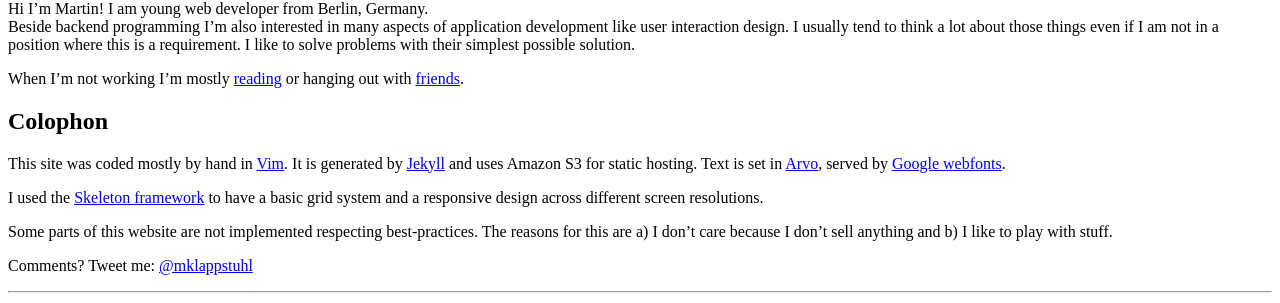
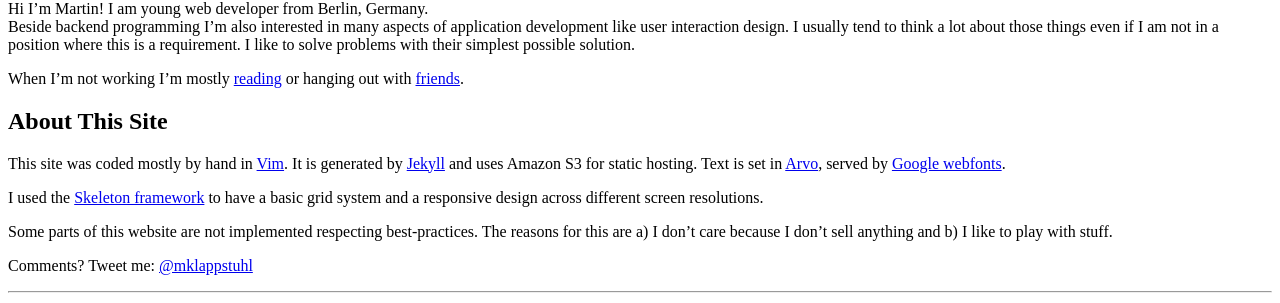
Before and after one commit to martinklepsch/martinklepsch.org, a Jekyll site: the page built from about.markdown, in a window 1280 px wide. Shown: the part 285-588 px from the top of the page. Built offline with Jekyll 4.4.1, drawn with Linux system fonts in a browser that asks for light colours.

Commit message:
be less nerdy

```diff
--- a/about.markdown
+++ b/about.markdown
@@ -12,7 +12,7 @@ I like to solve problems with their simplest possible solution.
 When I'm not working I'm mostly [reading](http://www.readability.com/mklappstuhl/archives)
 or hanging out with [friends](http://facebook.com/martinklepsch).
 
-## Colophon
+## About This Site
 This site was coded mostly by hand in [Vim](http://www.vim.org/).
 It is generated by [Jekyll](http://jekyllrb.com) and uses Amazon S3 for static hosting.
 Text is set in [Arvo](http://www.google.com/webfonts/specimen/Arvo),
```
